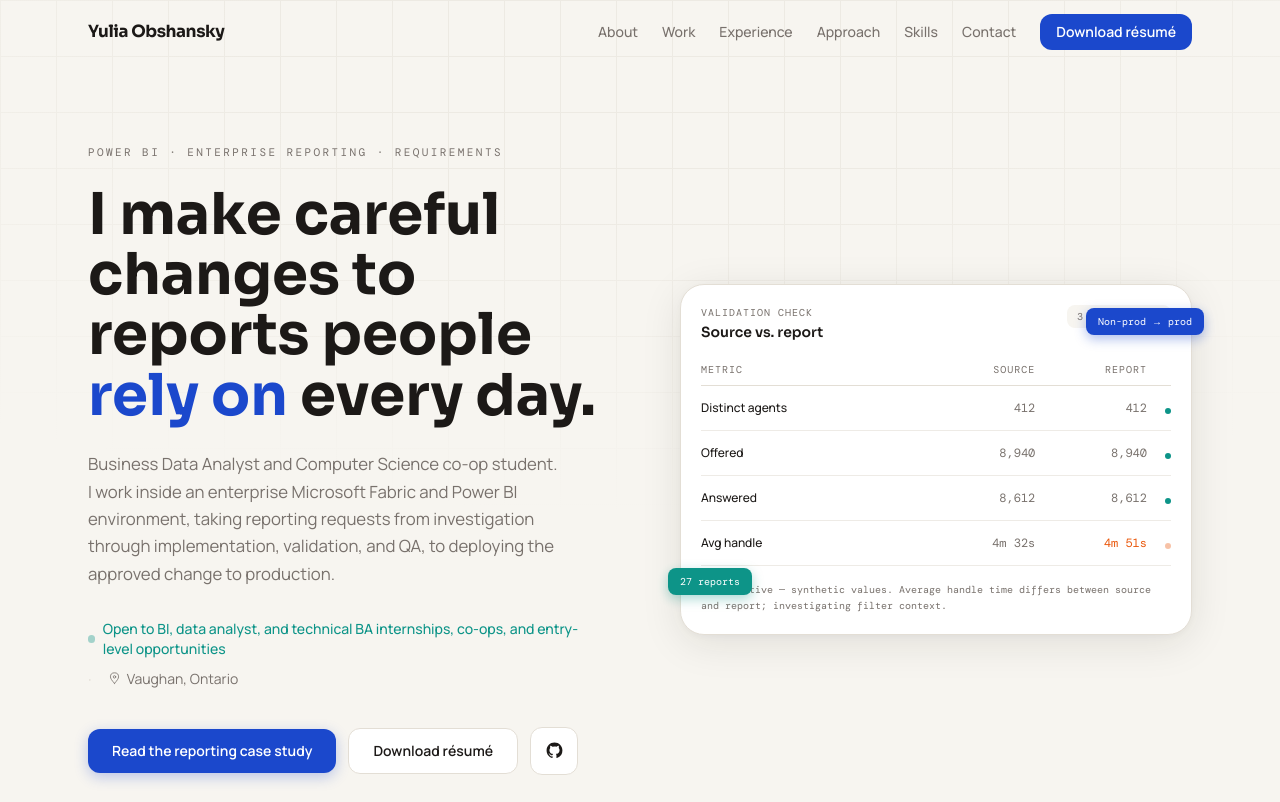
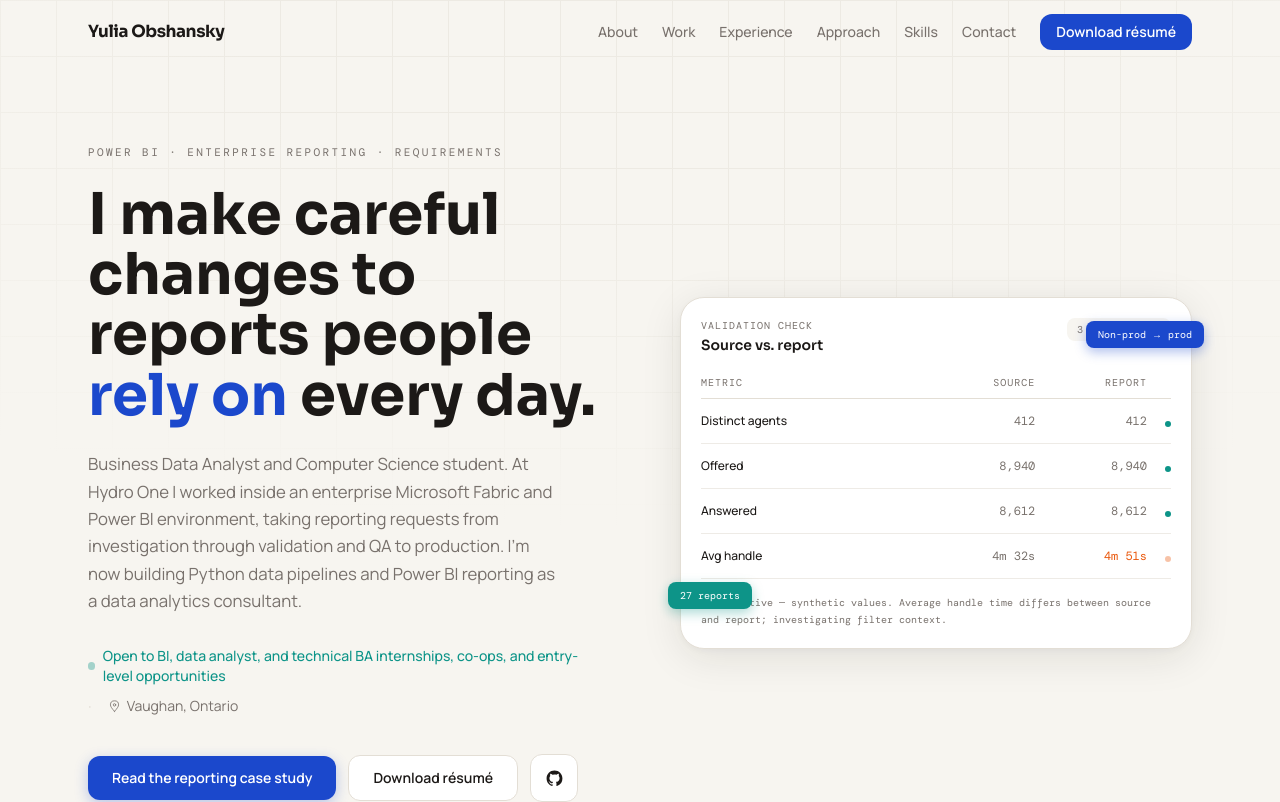
Before and after one commit to juliaobsh/julia-portfolio, a Next.js app: page / in a window 1280 px wide. Shown: the top 802 px of the page. Built offline with nearby package versions, Linux system fonts and the light colour scheme; a web font is replaced by a local one.

Commit message:
Updated Portfolio Information

```diff
--- a/src/components/sections/Experience.tsx
+++ b/src/components/sections/Experience.tsx
@@ -52,12 +52,12 @@ export function Experience() {
                       >
                         {role.org}
                       </h3>
-                      {/* {role.current ? ( */}
-                         {/* <p className="inline-flex items-center gap-1.5 self-start rounded-full bg-accent-soft px-2.5 py-1 text-xs font-medium text-accent sm:self-auto"> */}
-                           {/* <span className="size-1.5 animate-blip rounded-full bg-accent" /> */}
-                           {/* Current role */}
-                         {/* </p> */}
-                      {/* ) : null} */}
+                       {role.current ? (
+                          <p className="inline-flex items-center gap-1.5 self-start rounded-full bg-accent-soft px-2.5 py-1 text-xs font-medium text-accent sm:self-auto">
+                            <span className="size-1.5 animate-blip rounded-full bg-accent" />
+                            Current role
+                          </p>
+                       ) : null}
                     </div>
                     <p className="mb-0.5 text-sm font-medium text-muted">
                       {role.title}
--- a/src/components/sections/Hero.tsx
+++ b/src/components/sections/Hero.tsx
@@ -30,11 +30,11 @@ export function Hero() {
           </h1>
 
           <p className="mb-8 max-w-[46ch] text-[1.05rem] leading-relaxed text-muted">
-            Business Data Analyst and Computer Science co-op student. I work
-            inside an enterprise Microsoft Fabric and Power BI environment,
-            taking reporting requests from investigation through
-            implementation, validation, and QA, to deploying the approved
-            change to production.
+            Business Data Analyst and Computer Science student. At Hydro One I
+            worked inside an enterprise Microsoft Fabric and Power BI
+            environment, taking reporting requests from investigation through
+            validation and QA to production. I&apos;m now building Python data
+            pipelines and Power BI reporting as a data analytics consultant.
           </p>
 
           <div className="mb-9 flex flex-wrap items-center gap-x-4 gap-y-2">
--- a/src/components/sections/ImpactStrip.tsx
+++ b/src/components/sections/ImpactStrip.tsx
@@ -10,7 +10,7 @@ const stats = [
   { value: "27", label: "report enterprise BI suite" },
   { value: "14,000+", label: "records automated weekly" },
   { value: "188", label: "surveys inventoried" },
-  { value: "3 orgs", label: "ServiceNow BA bridge" },
+  { value: "3000+", label: "treatment records consolidated" },
 ];
 
 export function ImpactStrip() {
--- a/src/data/experience.ts
+++ b/src/data/experience.ts
@@ -11,11 +11,23 @@ export type Role = {
 
 export const roles: Role[] = [
   {
+    org: "Hodgson Group - Orthotics & Prosthetics",
+    title: "Data Analytics Consultant (Riipen FuturePath)",
+    period: "August 2026 - Present",
+    location: "Remote",
+    current: true,
+    highlights: [
+      "Developed a Python/pandas ETL pipeline consolidating 3,000+ treatment records across six ClickUp workflow stages, automating cleaning and transformation for operational and financial analysis",
+      "Cleaned, standardized, and reconciled a multi-million-dollar treatment and funding dataset, resolving duplicate records, schema inconsistencies, parsing issues, and cross-stage discrepancies",
+      "Validated pipeline outputs against Excel, PivotTables, and Power Query, reconciling treatment volumes, funding streams, stage-level records, and aggregate financial totals",
+      "Designed four prototype Power BI dashboard pages with purpose-built KPI visuals, gathering reporting and workflow requirements from 4+ business stakeholders",
+    ],
+  },
+  {
     org: "Hydro One",
     title: "Business Data Analyst Co-op",
     period: "May 2025 - September 2026",
     location: "Markham, ON",
-    current: true,
     highlights: [
       "Delivered six enhancements to an enterprise Power BI reporting suite, working directly in eight to nine of its 27 operational and performance reports",
       "Authored and modified DAX measures at the report level, and configured visuals against measures already present in the shared semantic model",
--- a/src/data/site.ts
+++ b/src/data/site.ts
@@ -5,9 +5,9 @@ export const site = {
   availability: "Open to BI, data analyst, and technical BA internships, co-ops, and entry-level opportunities",
   email: "yuliaobs@gmail.com",
   /** Update if a custom domain is added later - used for canonical + OG URLs. */
-  url: "https://julia-portfolio-nine.vercel.app",
+  url: "https://yuliaobshansky.com",
   description:
-    "Portfolio of Yulia Obshansky - Business Data Analyst working in enterprise Power BI, Microsoft Fabric reporting, and business requirements analysis.",
+    "Portfolio of Yulia Obshansky - Business Data Analyst working in Power BI, Microsoft Fabric, Python/pandas data pipelines, and business requirements analysis.",
   resumePath: "/resume.pdf",
 } as const;
 
--- a/src/data/skills.ts
+++ b/src/data/skills.ts
@@ -11,7 +11,7 @@ export const skillGroups: SkillGroup[] = [
   {
     category: "Reporting & data",
     accent: "accent",
-    items: ["Power BI", "DAX", "SQL", "Excel", "Microsoft Fabric"],
+    items: ["Power BI", "DAX", "SQL", "Excel", "Microsoft Fabric", "Power Query"],
   },
   {
     category: "Analysis & delivery",
@@ -27,7 +27,7 @@ export const skillGroups: SkillGroup[] = [
   {
     category: "Development & automation",
     accent: "violet",
-    items: ["Python", "Excel VBA", "React", "TypeScript"],
+    items: ["Python", "pandas", "Excel VBA", "Java", "React", "TypeScript"],
   },
 ];
 
@@ -41,6 +41,8 @@ export const environmentGroup: SkillGroup = {
     "SAP",
     "Dynatrace",
     "Microsoft Entra ID",
+    "ClickUp",
+    "Checkbox",
   ],
 };
 
```
